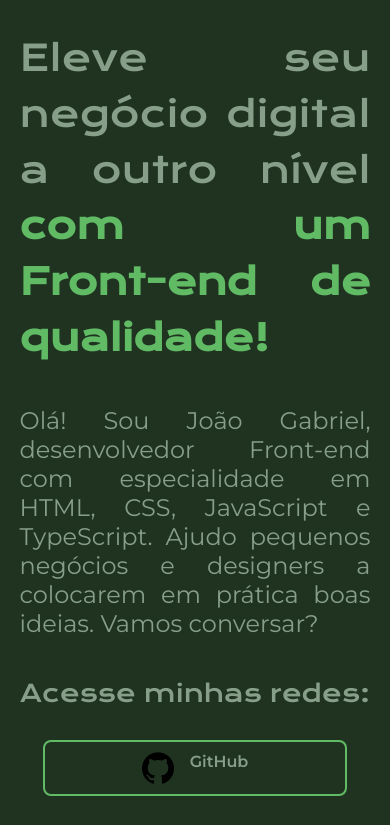
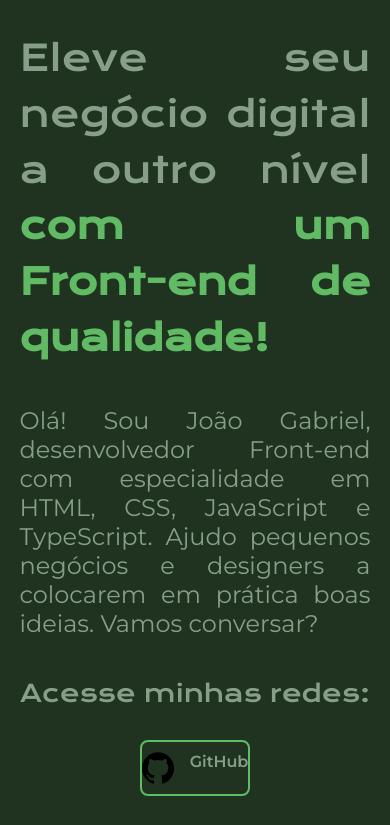
Before and after one commit to ojoaogf/portfolio, a plain HTML site: page index.html in a window 390 px wide. Shown: the part 528-1353 px from the top of the page. Drawn offline with nearby package versions, Linux system fonts and the light colour scheme.

Commit message:
Add files via upload

```diff
--- a/styles/style.css
+++ b/styles/style.css
@@ -242,7 +242,7 @@ body {
         .apresentacao__links__navegacao {
             font-size: 1rem; /* Ajuste proporcional do tamanho da fonte */
             padding: 10px 0; /* Ajuste proporcional do padding */
-            width: 100%; /* Garante que os links ocupem 100% da largura disponível */
+            width: auto; /* Garante que os links ocupem 100% da largura disponível */
             max-width: 300px; /* Define um tamanho máximo para os links */
             margin: 0 auto; /* Centraliza os links horizontalmente */
         }
```
